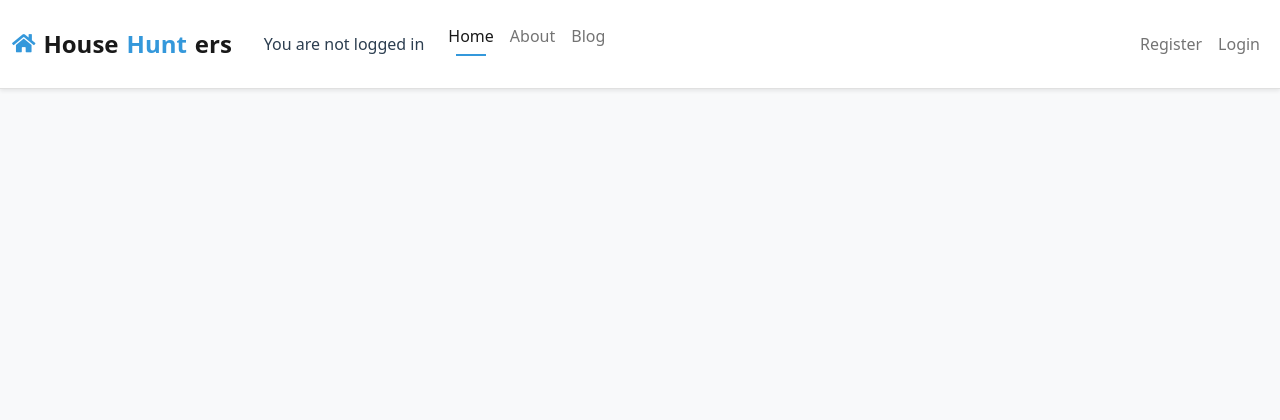
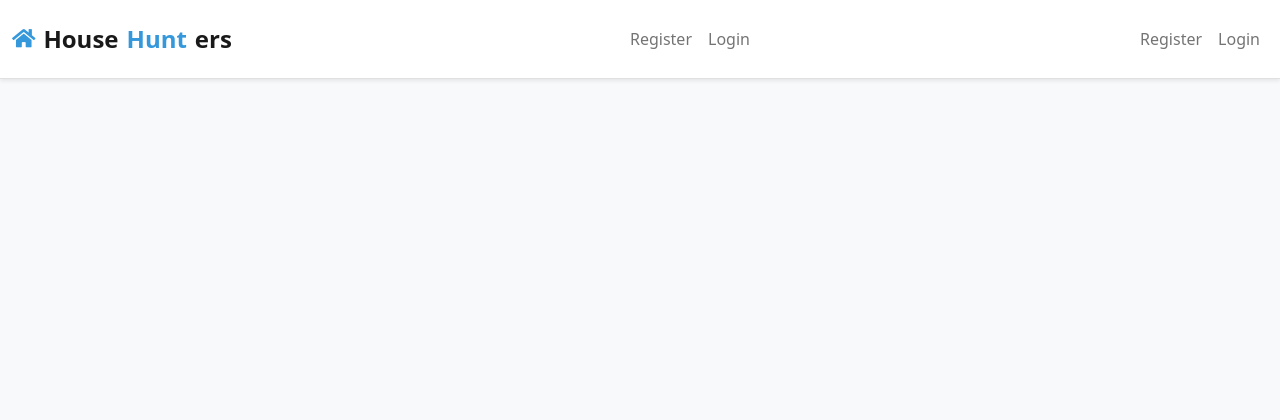
Before and after one commit to Tafari-K/househunter, a Django app: page / in a window 1280 px wide. Shown: the top 420 px of the page. Run offline with Django 4.2, Linux system fonts and the light colour scheme; data that the repository does not hold is empty.

Commit message:
update template for validation

```diff
--- a/templates/base.html
+++ b/templates/base.html
@@ -8,7 +8,7 @@
 <html class="h-100" lang="en">
 <head>
     <title>HouseHunters Blog</title>
-    <meta name="viewport" content="width=device-width, initial-scale=1" />
+    <meta name="viewport" content="width=device-width, initial-scale=1">
     <!-- Google Fonts CSS -->
     <link rel="preconnect" href="https://fonts.gstatic.com">
     <link href="https://fonts.googleapis.com/css2?family=Roboto:wght@300&display=swap" rel="stylesheet">
@@ -19,7 +19,7 @@
     <link href="https://cdn.jsdelivr.net/npm/bootstrap@5.0.1/dist/css/bootstrap.min.css" rel="stylesheet"
         integrity="sha384-+0n0xVW2eSR5OomGNYDnhzAbDsOXxcvSN1TPprVMTNDbiYZCxYbOOl7+AMvyTG2x" crossorigin="anonymous">
     <!-- Custom CSS -->
-    <link rel="stylesheet" type="text/css" href="{% static 'css/style.css' %}" />
+    <link rel="stylesheet" type="text/css" href="{% static 'css/style.css' %}">
 </head>
 <body class="d-flex flex-column h-100 main-bg">
     <!-- Navigation -->
@@ -35,23 +35,24 @@
                 <span class="navbar-toggler-icon"></span>
             </button>
             <div class="collapse navbar-collapse" id="navbarText">
-                <ul class="navbar-nav me-auto mb-2 mb-lg-0">
+                <ul class="navbar-nav ms-auto">
                     {% if user.is_authenticated %}
-                <p class="text-end m-3">You are logged in as {{ user.username }}</p>
-                {% else %}
-                <p class="text-end m-3">You are not logged in</p>
-                {% endif %}
                         <li class="nav-item">
-                        <a class="nav-link {% if request.path == home_url %}active{% endif %}" aria-current="page"
-                            href="{% url 'home' %}">Home</a>
+                        <span class="navbar-text text-muted">You are logged in as {{ user.username }}</span>
                         </li>
                         <li class="nav-item">
-                        <a class="nav-link" href="{% url 'about' %}">About</a>
+                        <a class="nav-link" href="{% url 'account_logout' %}">Logout</a>
+                        </li>
+                    {% else %}
+                        <li class="nav-item">
+                        <a class="nav-link" href="{% url 'account_signup' %}">Register</a>
                         </li>
                         <li class="nav-item">
-                        <a class="nav-link" href="{% url 'under_construction' %}">Blog</a>
+                        <a class="nav-link" href="{% url 'account_login' %}">Login</a>
                         </li>
+                    {% endif %}
                     </ul>
+
                 <ul class="navbar-nav ms-auto mb-2 mb-lg-0">
                 {% if user.is_authenticated %}
                     <li class="nav-item">
```
Lines whose indentation alone changed are shown as unchanged.
